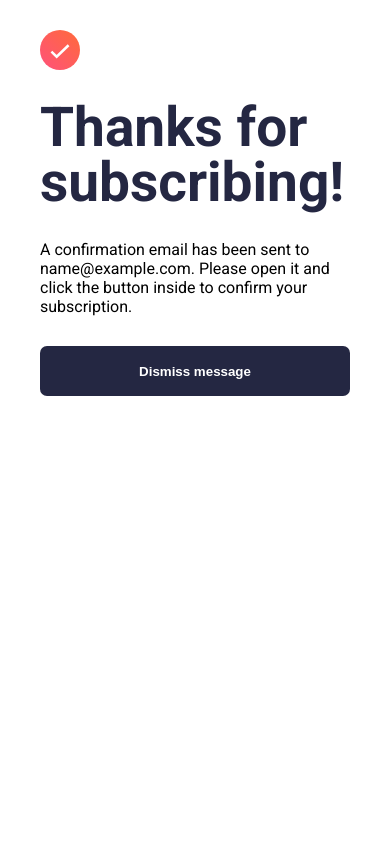
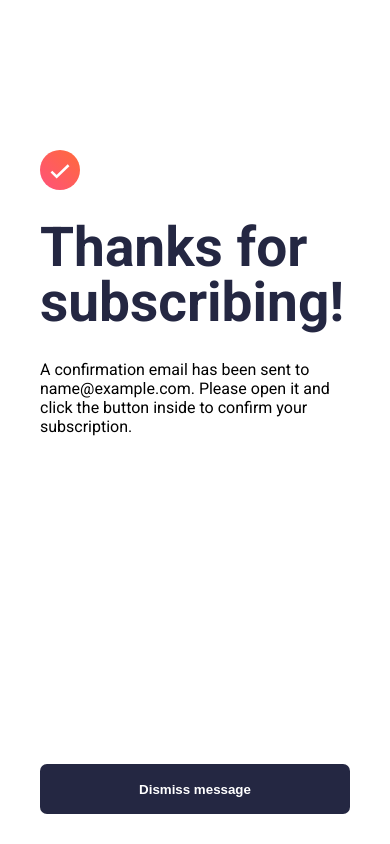
Before and after one commit to lucasfeklein/frontend-improve, a React (Vite) app: page / in a window 390 px wide. Both pictures are taken after typing "name@example.com" into the empty fields and a click on the button "Subscribe to monthly newsletter". Built offline with nearby package versions, Linux system fonts and the light colour scheme.

Commit message:
thanks container responsive

```diff
--- a/src/App.jsx
+++ b/src/App.jsx
@@ -72,6 +72,7 @@
         </div>
       ) : (
         <div className="success-container">
+          <div className="success-content">
             <img
               src="/icon-success.svg"
               alt="Checkmark Icon"
@@ -83,6 +84,7 @@
               <span className="success-email">{email}</span>. Please open it and
               click the button inside to confirm your subscription.
             </p>
+          </div>
           <button>Dismiss message</button>
         </div>
       )}
--- a/src/index.css
+++ b/src/index.css
@@ -98,6 +98,12 @@
   width: 400px;
 }
 
+.success-content {
+  display: flex;
+  flex-direction: column;
+  gap: 30px;
+}
+
 .success-icon {
   width: 20px;
 }
@@ -136,10 +142,12 @@
 
   .success-container {
     height: 100%;
+    width: 100%;
     border-radius: 0;
+    justify-content: space-between;
   }
 
-  .success-container button {
-    align-self: flex-end;
+  .success-content {
+    margin-top: 120px;
   }
 }
```
Lines whose indentation alone changed are shown as unchanged.
